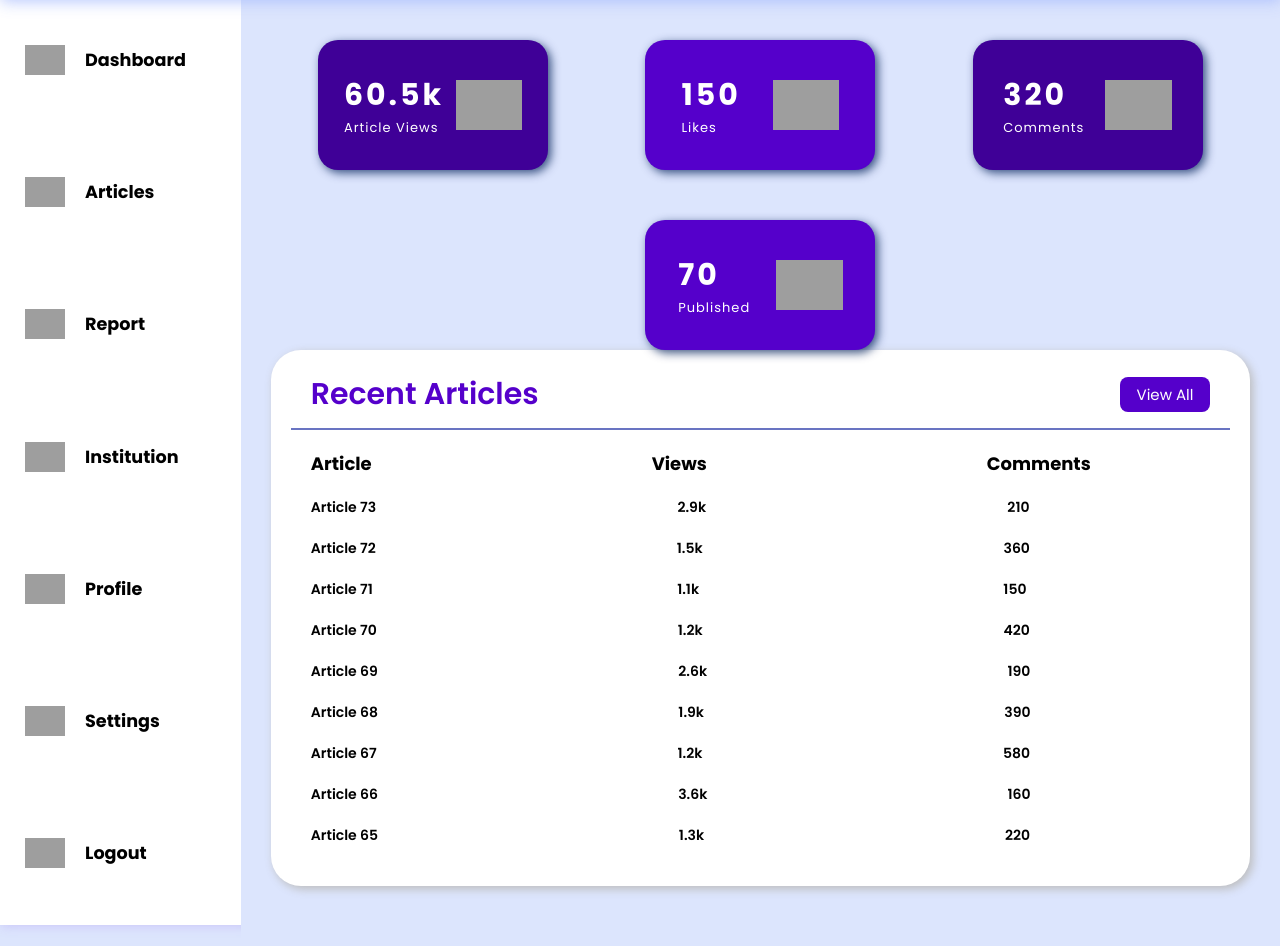
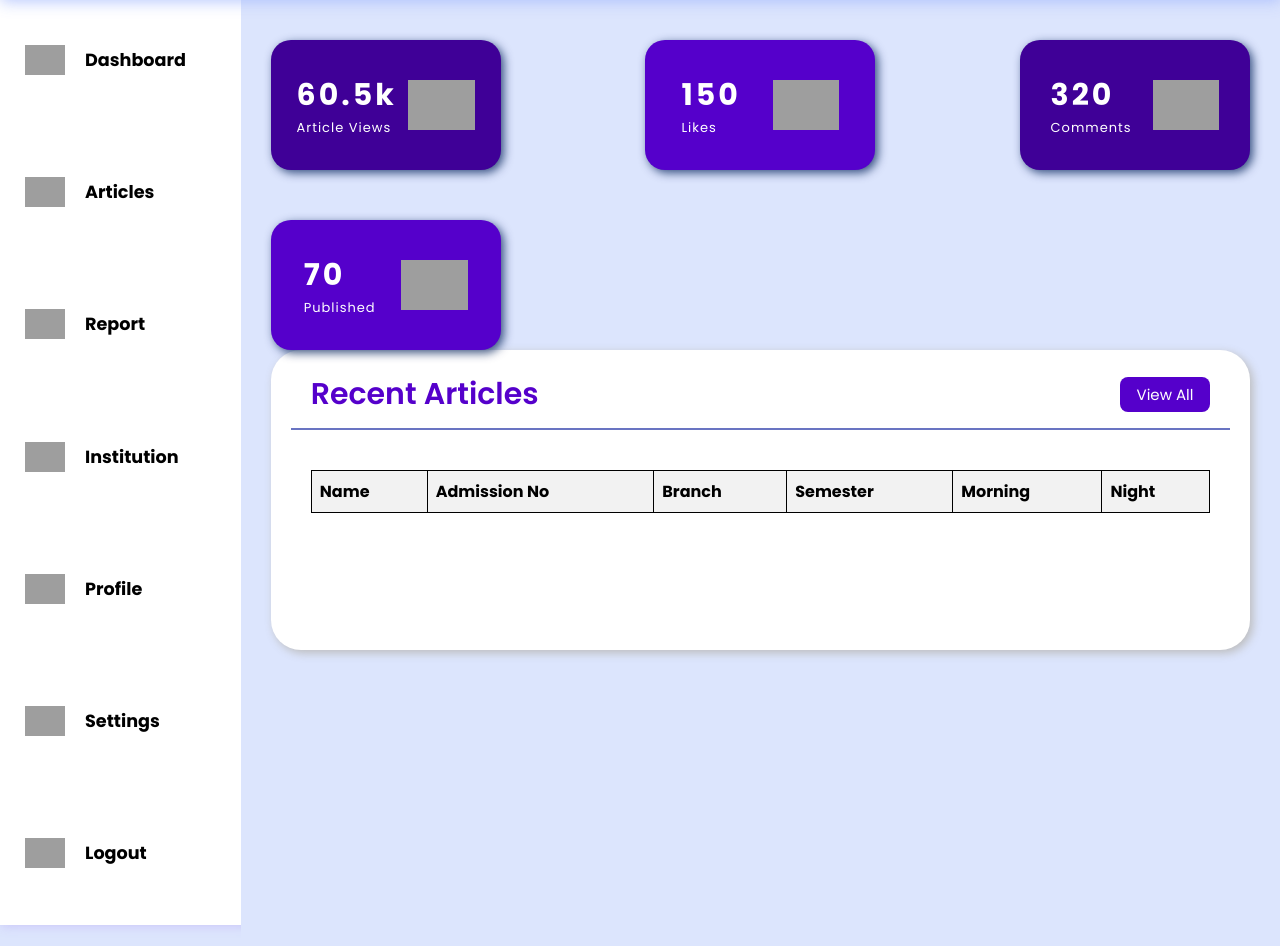
Before and after one commit to SivaPrasad43/Hostel_Management_System, a PHP site: page /php/dashboard/hostel_secretary_dashboard.php in a window 1280 px wide. Shown: the part 70-1016 px from the top of the page. Run offline with PHP 8.4, Linux system fonts and the light colour scheme; data comes from the database, SQL or seed files in the repository; lists and menus that the app fills with data are empty; grey boxes are pictures that could not be loaded.

Commit message:
hs attenence added

```diff
--- a/php/dashboard/hostel_secretary_dashboard.php
+++ b/php/dashboard/hostel_secretary_dashboard.php
@@ -9,6 +9,30 @@
     <title>RIT Hostel</title>
     <link rel="stylesheet" href="../../style/dash-style.css">
     <link rel="stylesheet" href="../../style/responsive.css">
+    <style>
+        /* Style for the table */
+    table {
+        width: 100%;
+        border-collapse: collapse;
+        margin-top: 20px;
+    }
+
+    th,
+    td {
+        border: 1px solid black;
+        padding: 8px;
+        text-align: left;
+    }
+
+    th {
+        background-color: #f2f2f2;
+    }
+
+    .box-container {
+        display: flex;
+        justify-content: space-between;
+    }
+</style>
 </head>
 
 <body>
@@ -148,76 +172,56 @@
                 </div>
 
                 <div class="report-body">
-                    <div class="report-topic-heading">
-                        <h3 class="t-op">Article</h3>
-                        <h3 class="t-op">Views</h3>
-                        <h3 class="t-op">Comments</h3>
-                        <h3 class="t-op">Status</h3>
-                    </div>
+                <table>
+                <tr>
+                    <th>Name</th>
+                    <th>Admission No</th>
+                    <th>Branch</th>
+                    <th>Semester</th>
+                    <th>Morning</th>
+                    <th>Night</th>
+                </tr>
+                <?php
+        // Include your connection.php file
+        include '../../connection/connection.php';
 
-                    <div class="items">
-                        <div class="item1">
-                            <h3 class="t-op-nextlvl">Article 73</h3>
-                            <h3 class="t-op-nextlvl">2.9k</h3>
-                            <h3 class="t-op-nextlvl">210</h3>
-                            <h3 class="t-op-nextlvl label-tag">Published</h3>
-                        </div>
+        // Select data from the attendance table
+        $currentDate = date("Y-m-d");
+        $query = "SELECT * FROM attendance WHERE date = '$currentDate'";
+        $result = mysqli_query($conn, $query);
 
-                        <div class="item1">
-                            <h3 class="t-op-nextlvl">Article 72</h3>
-                            <h3 class="t-op-nextlvl">1.5k</h3>
-                            <h3 class="t-op-nextlvl">360</h3>
-                            <h3 class="t-op-nextlvl label-tag">Published</h3>
-                        </div>
+        while ($row = mysqli_fetch_assoc($result)) {
+            echo "<tr>";
+            echo "<td>" . $row['name'] . "</td>";
+            echo "<td>" . $row['admission_no'] . "</td>";
+            echo "<td>" . $row['branch'] . "</td>";
+            echo "<td>" . $row['semester'] . "</td>";
 
-                        <div class="item1">
-                            <h3 class="t-op-nextlvl">Article 71</h3>
-                            <h3 class="t-op-nextlvl">1.1k</h3>
-                            <h3 class="t-op-nextlvl">150</h3>
-                            <h3 class="t-op-nextlvl label-tag">Published</h3>
-                        </div>
+            // Check the 'morning' value
+            if ($row['morning'] == 1) {
+                // Display "Present" with a green background
+                echo "<td style='background-color: green;'>Present</td>";
+            } else {
+                // Display "Absent" with a red background
+                echo "<td style='background-color: red;'>Absent</td>";
+            }
 
-                        <div class="item1">
-                            <h3 class="t-op-nextlvl">Article 70</h3>
-                            <h3 class="t-op-nextlvl">1.2k</h3>
-                            <h3 class="t-op-nextlvl">420</h3>
-                            <h3 class="t-op-nextlvl label-tag">Published</h3>
-                        </div>
+            // Check the 'night' value (you can do the same for 'night' as for 'morning')
+            if ($row['night'] == 1) {
+                echo "<td style='background-color: green;'>Present</td>";
+            } else {
+                echo "<td style='background-color: red;'>Absent</td>";
+            }
 
-                        <div class="item1">
-                            <h3 class="t-op-nextlvl">Article 69</h3>
-                            <h3 class="t-op-nextlvl">2.6k</h3>
-                            <h3 class="t-op-nextlvl">190</h3>
-                            <h3 class="t-op-nextlvl label-tag">Published</h3>
-                        </div>
+            echo "</tr>";
+        }
+        ?>
 
-                        <div class="item1">
-                            <h3 class="t-op-nextlvl">Article 68</h3>
-                            <h3 class="t-op-nextlvl">1.9k</h3>
-                            <h3 class="t-op-nextlvl">390</h3>
-                            <h3 class="t-op-nextlvl label-tag">Published</h3>
-                        </div>
+            </table>
 
-                        <div class="item1">
-                            <h3 class="t-op-nextlvl">Article 67</h3>
-                            <h3 class="t-op-nextlvl">1.2k</h3>
-                            <h3 class="t-op-nextlvl">580</h3>
-                            <h3 class="t-op-nextlvl label-tag">Published</h3>
-                        </div>
 
-                        <div class="item1">
-                            <h3 class="t-op-nextlvl">Article 66</h3>
-                            <h3 class="t-op-nextlvl">3.6k</h3>
-                            <h3 class="t-op-nextlvl">160</h3>
-                            <h3 class="t-op-nextlvl label-tag">Published</h3>
-                        </div>
 
-                        <div class="item1">
-                            <h3 class="t-op-nextlvl">Article 65</h3>
-                            <h3 class="t-op-nextlvl">1.3k</h3>
-                            <h3 class="t-op-nextlvl">220</h3>
-                            <h3 class="t-op-nextlvl label-tag">Published</h3>
-                        </div>
+
 
                     </div>
                 </div>
--- a/php/dashboard/mess_secretary_dashboard.php
+++ b/php/dashboard/mess_secretary_dashboard.php
@@ -96,7 +96,7 @@
         background-color: #f2f2f2;
     }
 
-    < !-- ... your existing HTML code ... --><style>.box-container {
+    .box-container {
         display: flex;
         justify-content: space-between;
     }
```
Also changed, not shown: php/dashboard/wardenDashboard/attendance.php (+27 -5 lines).
